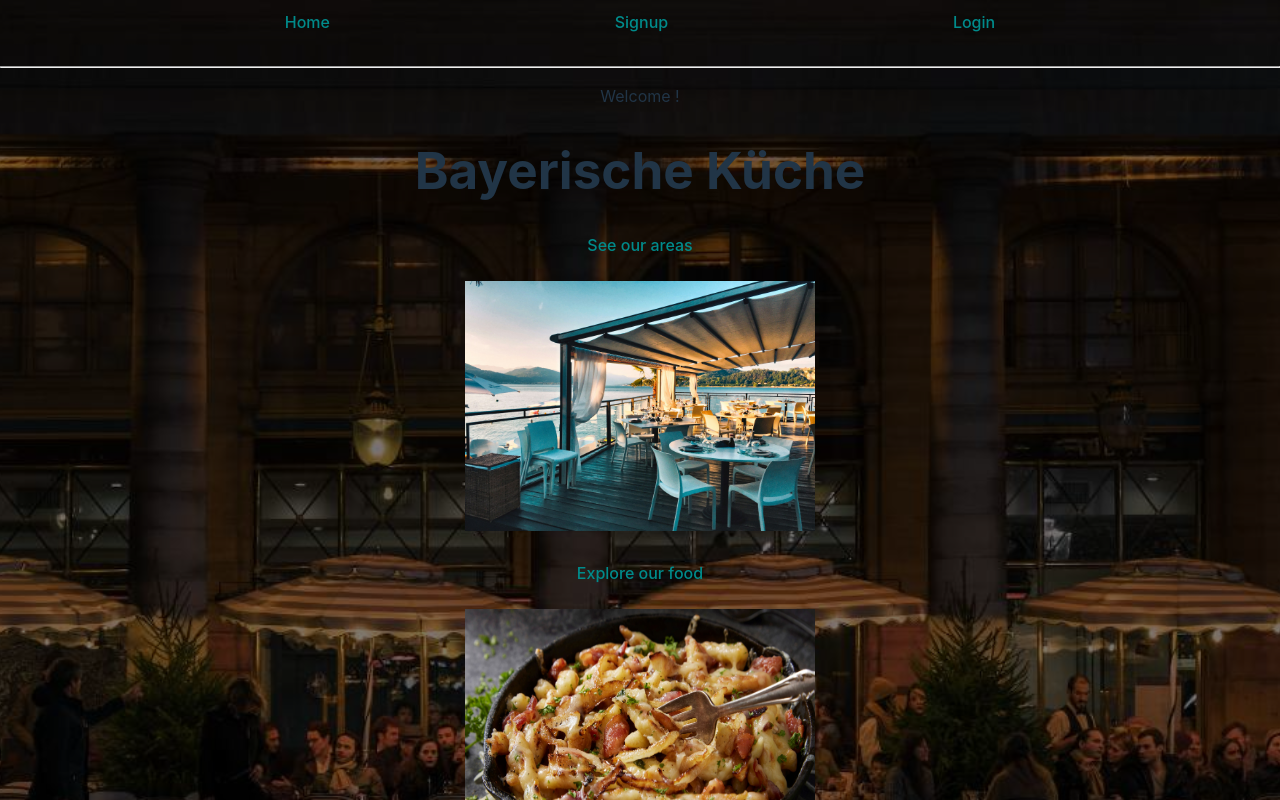
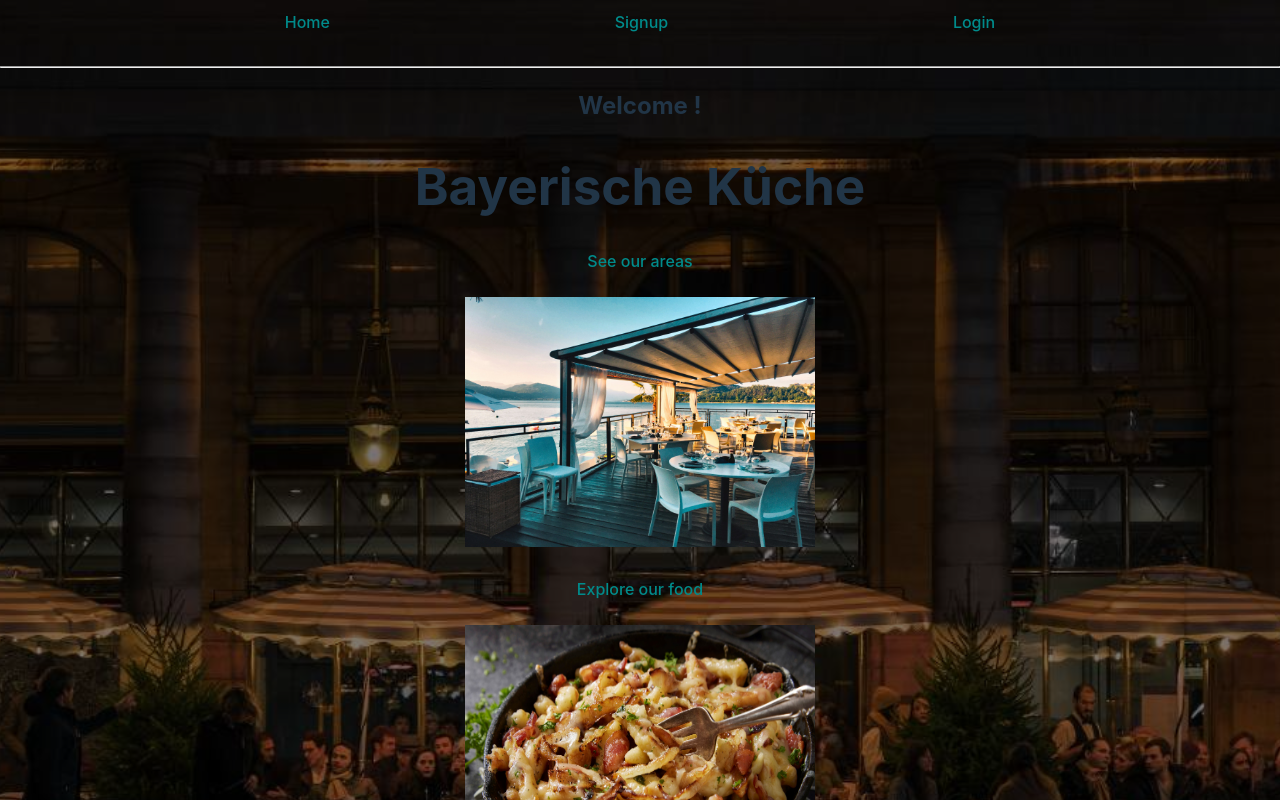
Before and after one commit to dmonzon4/mern-bk-client, a React (Vite) app: page / in a window 1280 px wide. Shown: the top 800 px of the page. Built offline with nearby package versions, Linux system fonts and the light colour scheme; no server answers.

Commit message:
welcome size edited

```diff
--- a/src/pages/Home.jsx
+++ b/src/pages/Home.jsx
@@ -37,7 +37,7 @@ function Home() {
 
   return (
     <div>
-      <p>Welcome {username}!</p>
+      <h2>Welcome {username}!</h2>
       <h1>Bayerische Küche</h1>
       <nav>
           <NavLink to="/areas" style={toggleStyles(true)}>See our areas</NavLink>
```
